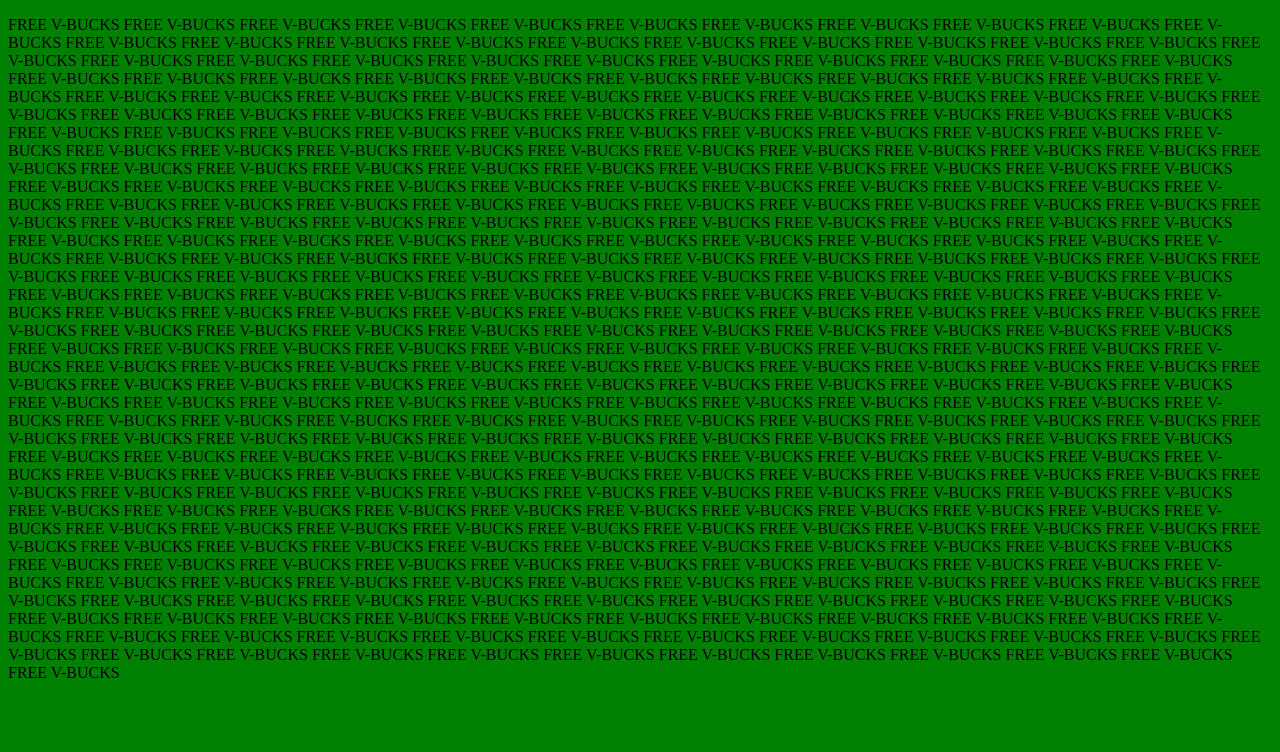
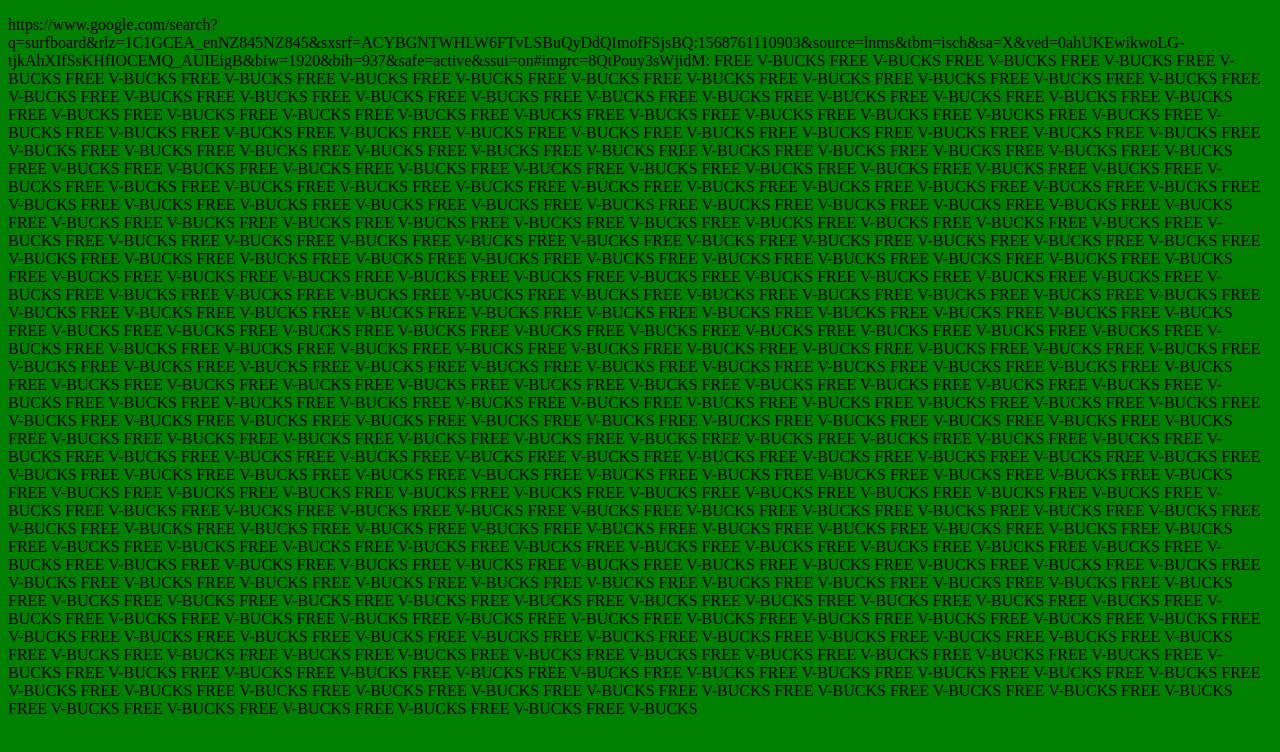
Before and after one commit to duder19249/Duder, a plain HTML site: page index.html in a window 1280 px wide. Drawn offline with Linux system fonts and the light colour scheme.

Commit message:
Update index.html

```diff
--- a/index.html
+++ b/index.html
@@ -7,7 +7,7 @@
 	</head>
 	<body bgcolor="green">
 	<p>
-		FREE V-BUCKS
+		https://www.google.com/search?q=surfboard&rlz=1C1GCEA_enNZ845NZ845&sxsrf=ACYBGNTWHLW6FTvLSBuQyDdQImofFSjsBQ:1568761110903&source=lnms&tbm=isch&sa=X&ved=0ahUKEwikwoLG-tjkAhXIfSsKHfIOCEMQ_AUIEigB&biw=1920&bih=937&safe=active&ssui=on#imgrc=8QtPouy3sWjidM:
 		FREE V-BUCKS
 		FREE V-BUCKS
 		FREE V-BUCKS
```
